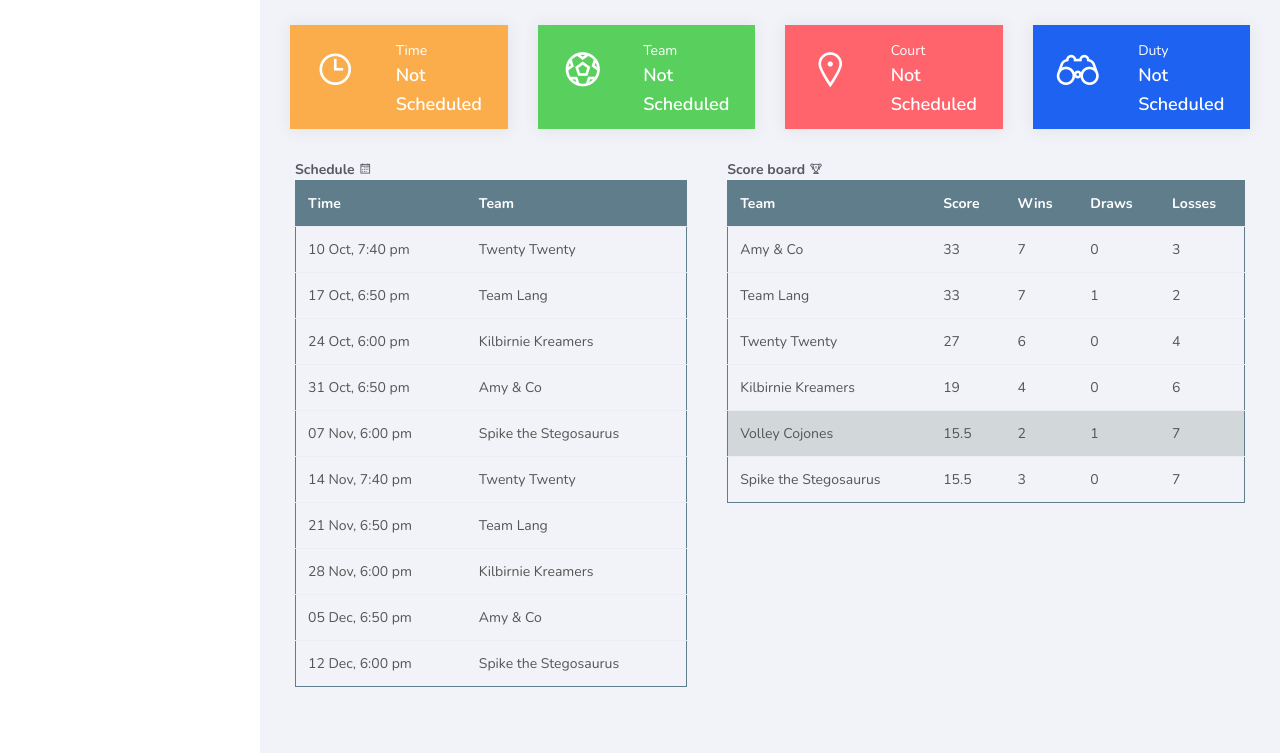
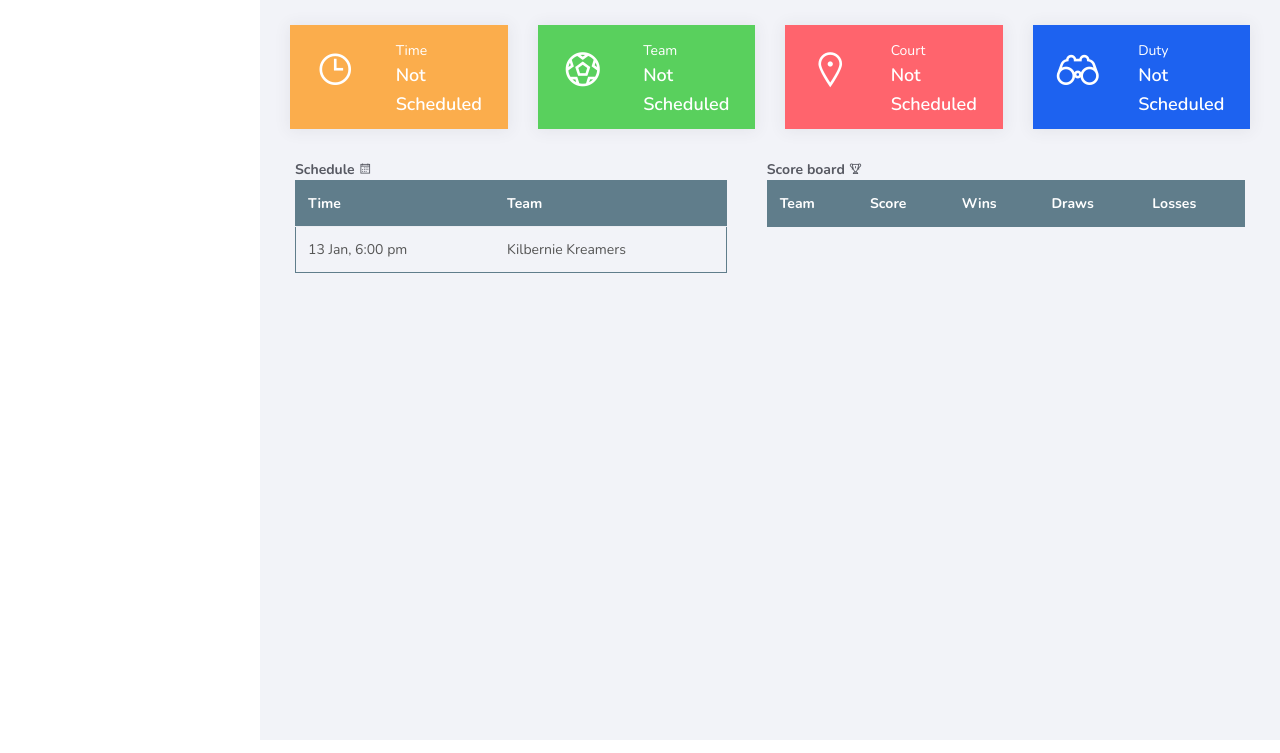
Before and after one commit to EdwinRozario/volleycojones, a plain HTML site: page index.html in a window 1280 px wide. Shown: the part 60-813 px from the top of the page. Drawn offline with nearby package versions, Linux system fonts and the light colour scheme.

Commit message:
chore(schedule): for 13/01/2025

```diff
--- a/assets/js/ready.js
+++ b/assets/js/ready.js
@@ -5,16 +5,7 @@ $(document).ready(function(){
 });
 
 const schedule = new Map([
-	[20241010, { time: '10 Oct, 7:40 pm', team: 'Twenty Twenty', court: 3, duty: 'NA' }],
-	[20241017, { time: '17 Oct, 6:50 pm', team: 'Team Lang', court: 2, duty: 'NA' }],
-	[20241024, { time: '24 Oct, 6:00 pm', team: 'Kilbirnie Kreamers', court: 3, duty: 'NA' }],
-	[20241031, { time: '31 Oct, 6:50 pm', team: 'Amy & Co', court: 2, duty: '6:00 pm' }],
-	[20241107, { time: '07 Nov, 6:00 pm', team: 'Spike the Stegosaurus', court: 3, duty: 'NA' }],
-	[20241114, { time: '14 Nov, 7:40 pm', team: 'Twenty Twenty', court: 3, duty: 'NA' }],
-	[20241121, { time: '21 Nov, 6:50 pm', team: 'Team Lang', court: 2, duty: '6:00 pm' }],
-	[20241128, { time: '28 Nov, 6:00 pm', team: 'Kilbirnie Kreamers', court: 3, duty: 'NA' }],
-	[20241205, { time: '05 Dec, 6:50 pm', team: 'Amy & Co', court: 2, duty: 'NA' }],
-	[20241212, { time: '12 Dec, 6:00 pm', team: 'Spike the Stegosaurus', court: 3, duty: 'NA' }]
+	[20250113, { time: '13 Jan, 6:00 pm', team: 'Kilbernie Kreamers', court: 1, duty: '6:50 pm' }]
 ]);
 
 
--- a/index.html
+++ b/index.html
@@ -144,7 +144,7 @@
 										</tr>
 									</thead>
 									<tbody>
-										<tr>
+										<!-- <tr>
 											<td>Amy & Co</td>
 											<td>33</td>
 											<td>7</td>
@@ -190,7 +190,7 @@
 											<td>3</td>
 											<td>0</td>
 											<td>7</td>
-										</tr>
+										</tr> -->
 									</tbody>
 								</table>
 							</div>
```
